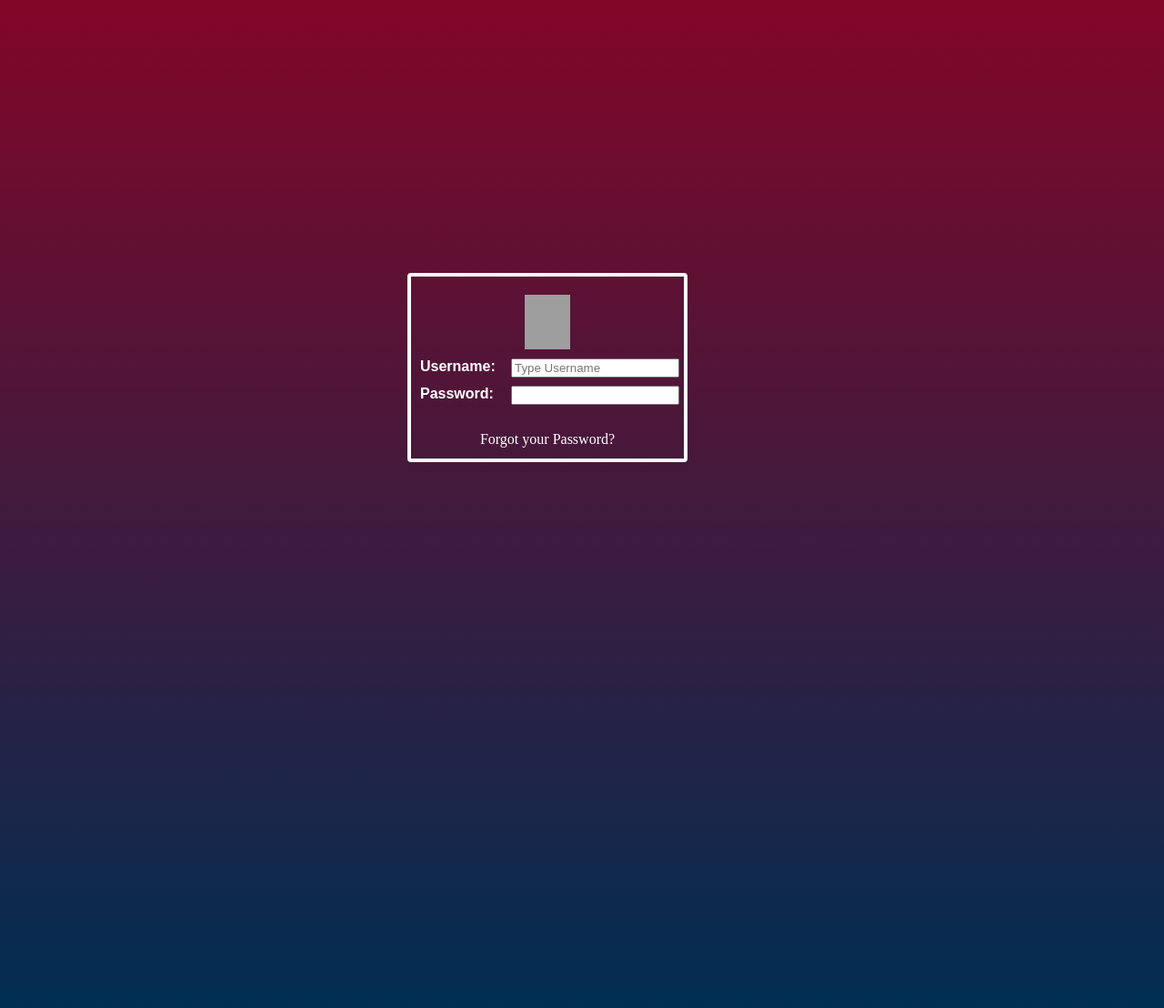
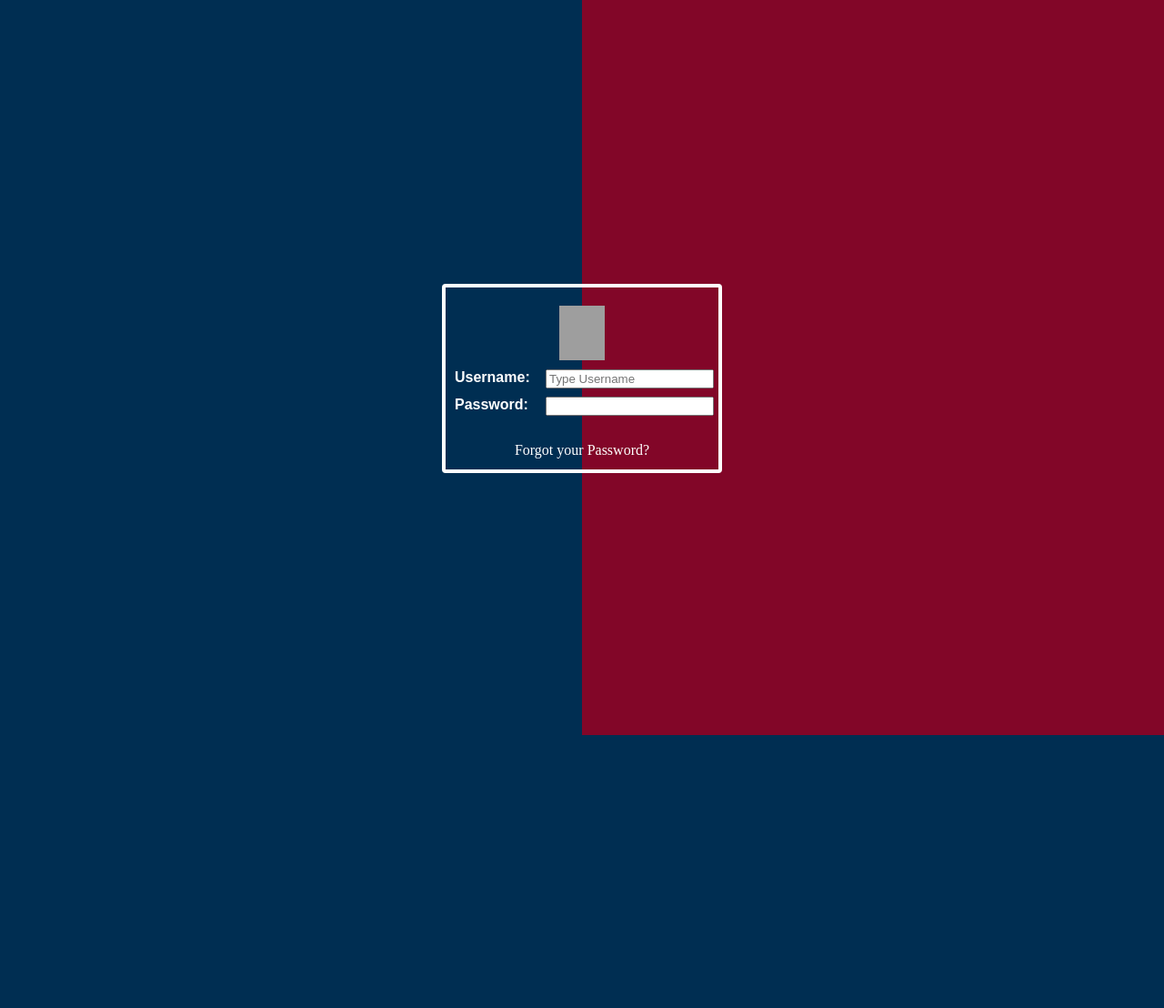
Before and after one commit to Bozionelos/Unipi, a PHP site: page / in a window 1280 px wide. Shown: the whole page at 91% size. After the commit the page ends 808 px from the top, so only its background shows below. Run offline with PHP 8.4, Linux system fonts and the light colour scheme; a stand-in replaces the project's code that opens the database connection; some libraries are stand-ins or nearby versions; grey boxes are pictures that could not be loaded.

Commit message:
Animation added on login

```diff
--- a/Cemester 2  Web Programming/administrator/admin_login.js
+++ b/Cemester 2  Web Programming/administrator/admin_login.js
@@ -1,5 +1,17 @@
+    var window_w = $( window ).width();
+    var window_h = $( window ).height();
+    var animate = $( window ).width()/2;
+    $("#door_left").width(window_w/2);
+    $("#door_right").width(window_w/2);
+    $("#door_left").height(window_h);
+    $("#door_right").height(window_h);
+
+    $("body").width(window_w-40);
+    document.getElementById("form_container").style.marginLeft = ($( window ).width()-324)/2+"px";
+    document.getElementById("form_container").style.marginTop = ($( window ).height()-200)/2+"px";
+
     var admin_controller = "admin_controller.php";
-    document.getElementById("form_container").style.marginLeft = (($(window).width()/2)-200)+"px";
+
     $("#user").keypress(function(e) {
         if(e.which == 13) {
             submit();
@@ -10,11 +22,10 @@
             submit();
         }
     });
-
     function submit(){
         var username = document.getElementById("user").value;
         var unhashed_pass = document.getElementById("pass").value;
-        //console.log(CryptoJS.MD5(unhashed_pass));
+
 
         $.ajax({
             url: admin_controller,
@@ -28,7 +39,22 @@
             complete: function(data){
                 if(data.responseText.indexOf("deny") == -1){
                     register_session(data.responseText);
-                    //window.location = "control.php";
+                    $( "#form_container" ).hide( "slow", function() {
+                         $( "#door_left" ).animate({
+                             opacity: 0.25,
+                             left: -animate,
+                         }, 2000, function() {
+                              // Animation complete.
+                         });
+
+                         $( "#door_right" ).animate({
+                             opacity: 0.25,
+                             right: -animate,
+                         }, 2000, function() {
+                              window.location = "control.php";
+                         });
+
+                        });
                 }
             }
         });
--- a/Cemester 2  Web Programming/administrator/index.php
+++ b/Cemester 2  Web Programming/administrator/index.php
@@ -6,41 +6,28 @@
         <meta content="utf-8" http-equiv="encoding">
     <style>
         body{
-
-height:100%;
-background-image: -ms-linear-gradient(top, #820628 0%, #002E52 100%);
-
-/* Mozilla Firefox */
-background-image: -moz-linear-gradient(top, #820628 0%, #002E52 100%);
-
-/* Opera */
-background-image: -o-linear-gradient(top, #820628 0%, #002E52 100%);
-
-/* Webkit (Safari/Chrome 10) */
-background-image: -webkit-gradient(linear, left top, left bottom, color-stop(0, #820628), color-stop(1, #002E52));
-
-/* Webkit (Chrome 11+) */
-background-image: -webkit-linear-gradient(top, #820628 0%, #002E52 100%);
-
-/* W3C Markup, IE10 Release Preview */
-background-image: linear-gradient(to bottom, #820628 0%, #002E52 100%);
-
-background-repeat: no-repeat;
+           height:99%;
         }
-        .form_container{margin-top:300px; width:300px; height:200px; border-radius:4px; border:4px solid white; background:transparent; color:white;}
+        .door_left{float:left; width:49%; background:#002E52; height:99%;position: fixed; left: 0; top: 0;}
+        .door_right{float: left; width: 50%; background: none repeat 0% 0% #820628; height: 99%; position: fixed; right: 0; top: 0;}
+        .form_container{margin-top:300px; width:300px; height:200px; border-radius:4px; border:4px solid white; background:transparent; color:white; position:absolute;}
         .form_label{float:left; font-weight:bold; font-family:arial; width:100px; color:white; margin-bottom:10px;}
         .logo{float:left; width:300px; height:60px; margin-bottom:10px; margin-top:20px;}
         .logo img{margin-left:125px;}
         .form_row{padding-left:10px; width:100%; height:30px; float:left;}
         .label{width:100%; color:white; text-align:center; margin-top:20px;height: 30px; float: left;}
         .label:hover{text-decoration:underline; cursor:pointer;}
+
+
     </style>
 
     </head>
     <body>
-
+        <div class="door_left" id="door_left"></div>
+        <div class="door_right" id="door_right"></div>
         <div class="form_container" id="form_container">
         <div class="logo"><img border="0" src="http://newsletter.xrh.unipi.gr/logo.png" alt="Pulpit rock" width="50" height="60"></div>
+
         <form method="POST">
             <div class="form_row"><div class="form_label">Username: </div><input name="username" type="text" width="200" placeholder="Type Username" id="user" value=""></div>
             <div class="form_row"><div class="form_label">Password: </div><input name="password" type="password" width="200" placeholder="" id="pass" value=""></div>
@@ -54,4 +41,5 @@ background-repeat: no-repeat;
     <script src="../shared/shared_controlls.js" type="text/javascript"></script>
     <script src="admin_login.js" type="text/javascript"></script>
 
+
     </html>
```
